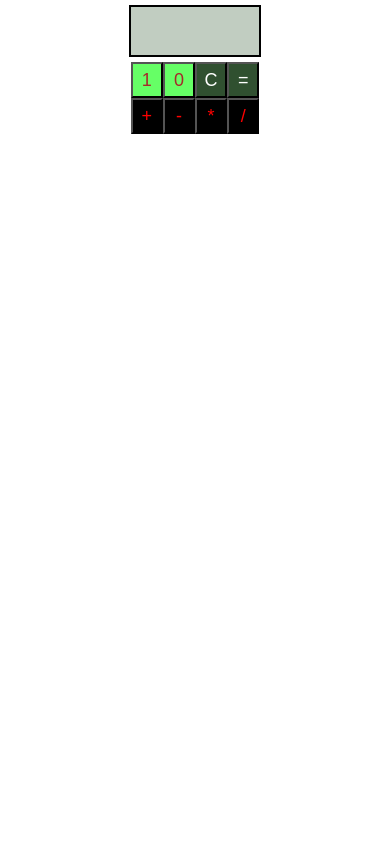
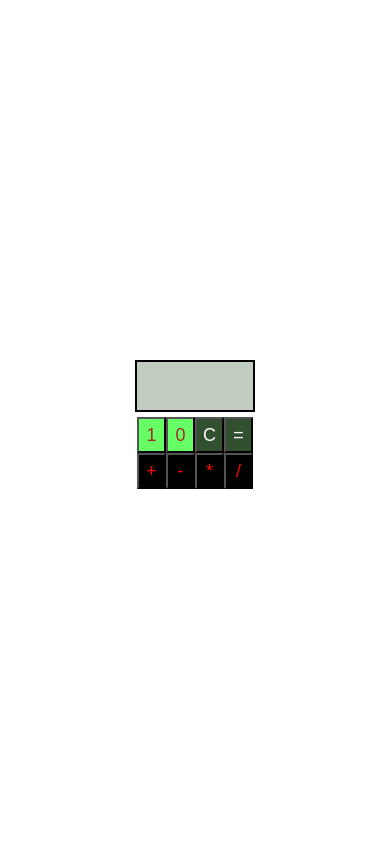
Before and after one commit to akshay094/BinaryCalculator, a PHP site: page / in a window 390 px wide. Run offline with PHP 8.4, Linux system fonts and the light colour scheme.

Commit message:
Responsive design

```diff
--- a/index.html
+++ b/index.html
@@ -9,6 +9,8 @@
 </head>
 
 <body>
+  <div class="container">
+    <div class="inner-container">
       <div class="input">
         <div id="res"></div>
       </div>
@@ -26,6 +28,10 @@
           <button id="btnDiv" value="/">/</button>
         </div>
       </div>
+    </div>
+  </div>
+
+
   <script src="./src/index.js" type="text/javascript"></script>
 
 </body>
--- a/src/styles.css
+++ b/src/styles.css
@@ -3,7 +3,18 @@
   padding: 0px;
 }
 
-/* res has a background-color of lightgray, a border that is solid, a height of 48px, and a font-size of 20px */
+.container{
+display: flex;
+height: 100vh;
+width: 100vw;
+align-items: center;
+justify-content: center;
+}
+
+.inner-container{
+width: 90vw;
+}
+
 #res {
   height: 48px;
   font-size: 20px;
@@ -73,3 +84,9 @@
   margin: 0px;
   float: left;
 }
+
+@media (min-width: 600px) {
+  .input,.up,.down{
+      width: 90vw;
+  }
+}
```
Lines whose indentation alone changed are shown as unchanged.
